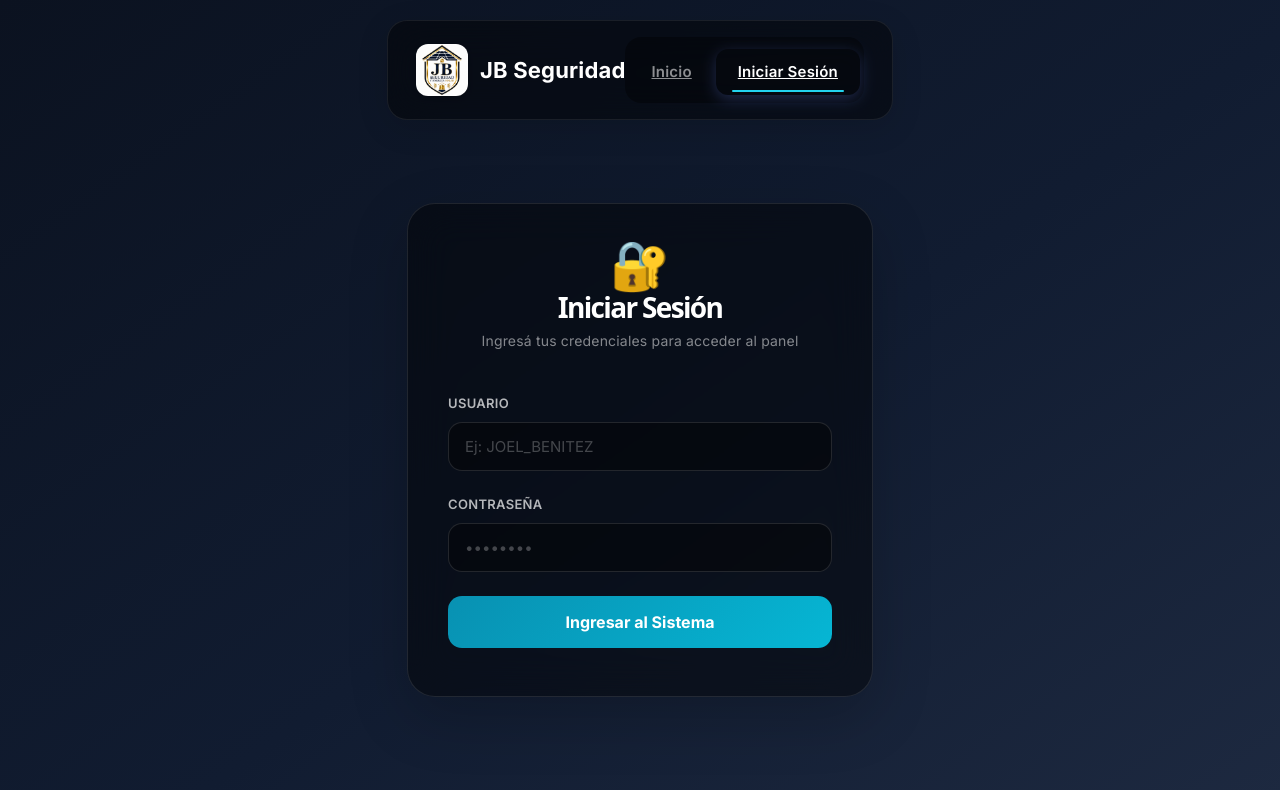
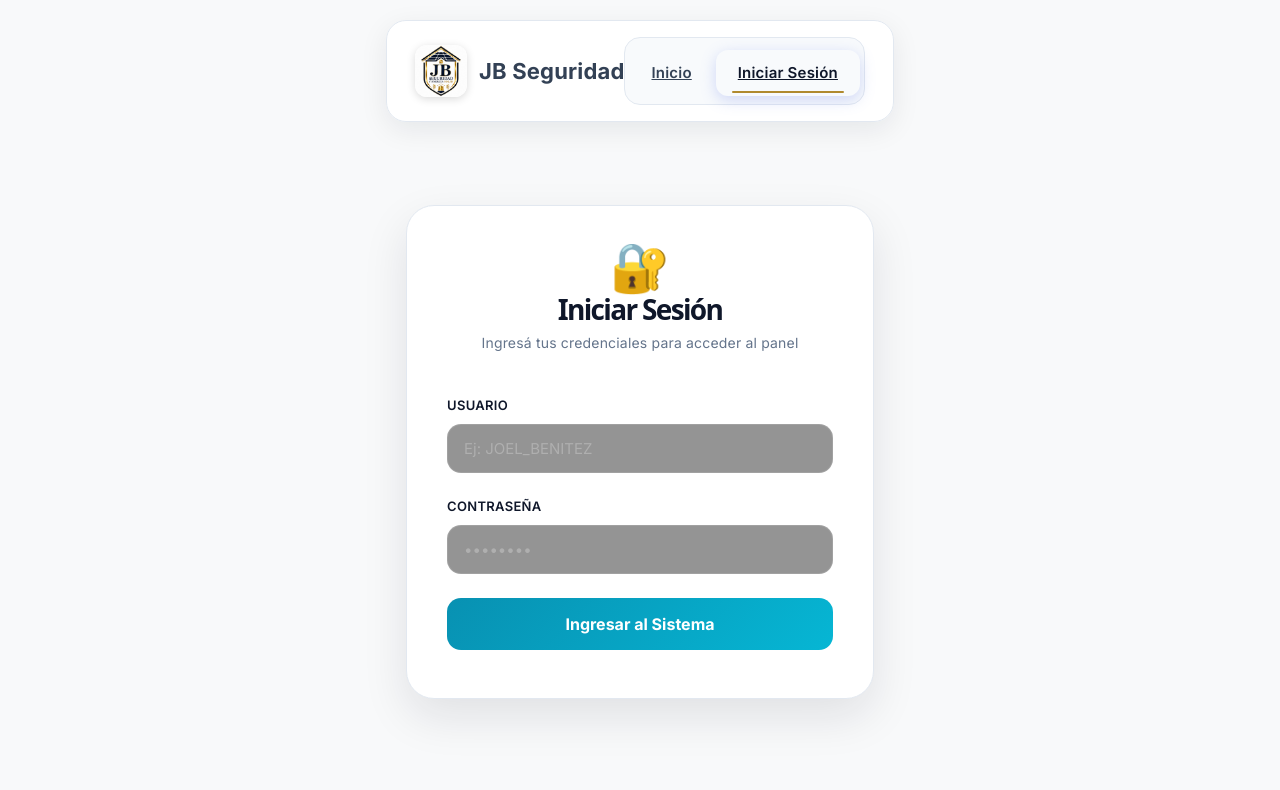
Before and after one commit to agu-paez/mst_seguridad, a React (Vite) app: page /login in a window 1280 px wide. Shown: the top 790 px of the page. Built offline with nearby package versions, Linux system fonts and the light colour scheme; no server answers.

Commit message:
Unificar tema visual de la interfaz

```diff
--- a/src/App.css
+++ b/src/App.css
@@ -2929,3 +2929,161 @@ body {
     width: 100%;
   }
 }
+
+/* Shared premium palette across the application. */
+body {
+  background: #f8f9fa;
+  color: #334155;
+}
+
+.navbar {
+  background: rgba(255, 255, 255, 0.96);
+  border-color: #e2e8f0;
+  box-shadow: 0 8px 28px rgba(15, 23, 42, 0.08);
+}
+
+.navbar:hover {
+  background: #fff;
+  box-shadow: 0 12px 34px rgba(15, 23, 42, 0.12);
+}
+
+.nombre,
+.btn-nav {
+  color: #334155;
+}
+
+.btn-nav:hover,
+.btn-nav.activo {
+  color: #0f172a;
+  background: transparent;
+}
+
+.nav-enlaces {
+  background: #f8fafc;
+  border: 1px solid #e2e8f0;
+}
+
+.btn-nav.activo::after {
+  background: #b08a2e;
+}
+
+.panel-admin {
+  background: #fff;
+  border: 1px solid #e2e8f0;
+}
+
+.panel-main h1,
+.panel-main h2,
+.panel-main h3 {
+  color: #0f172a;
+}
+
+.form-producto,
+.form-cliente,
+.form-trabajo,
+.clientes-lista,
+.cliente-detalle,
+.form-usuario,
+.usuarios-lista {
+  background: #fff;
+  border-color: #e2e8f0;
+  box-shadow: 0 12px 30px rgba(15, 23, 42, 0.06);
+}
+
+.form-producto input,
+.form-producto textarea,
+.form-cliente input,
+.form-trabajo input,
+.form-trabajo textarea,
+.form-usuario input,
+.form-usuario select,
+.labor-field input,
+.labor-field select {
+  background: #fff;
+  border-color: #cbd5e1;
+  color: #0f172a;
+}
+
+.producto-tarjeta {
+  min-width: 0;
+  background: #fff;
+  border-color: #e2e8f0;
+  box-shadow: 0 12px 30px rgba(15, 23, 42, 0.07);
+}
+
+.producto-tarjeta h3,
+.producto-tarjeta .descripcion-producto {
+  min-width: 0;
+  max-width: 100%;
+  overflow-wrap: anywhere;
+  word-break: break-word;
+}
+
+.producto-tarjeta h3 {
+  display: -webkit-box;
+  overflow: hidden;
+  -webkit-box-orient: vertical;
+  -webkit-line-clamp: 2;
+}
+
+.producto-tarjeta .descripcion-producto {
+  display: -webkit-box;
+  overflow: hidden;
+  -webkit-box-orient: vertical;
+  -webkit-line-clamp: 4;
+}
+
+.producto-tarjeta .producto-meta,
+.producto-tarjeta .producto-detalle {
+  min-width: 0;
+}
+
+.producto-tarjeta h3,
+.producto-tarjeta .producto-detalle {
+  color: #0f172a;
+}
+
+.pc-header .pc-cliente {
+  min-width: 0;
+  max-width: 28ch;
+  overflow: hidden;
+  text-overflow: ellipsis;
+  white-space: nowrap;
+}
+
+.producto-tarjeta .descripcion-producto {
+  color: #64748b;
+}
+
+.caracteristica-tarjeta {
+  background: #fff;
+  border-color: #e2e8f0;
+  box-shadow: 0 14px 34px rgba(15, 23, 42, 0.07);
+}
+
+.caracteristica-tarjeta h3 {
+  color: #0f172a;
+}
+
+.caracteristica-tarjeta p {
+  color: #64748b;
+}
+
+.login-card {
+  background: #fff;
+  border-color: #e2e8f0;
+  box-shadow: 0 18px 45px rgba(15, 23, 42, 0.1);
+}
+
+.login-header h1,
+.login-field label {
+  color: #0f172a;
+}
+
+.login-header p {
+  color: #64748b;
+}
+
+.footer {
+  background: #0f172a;
+}
```
